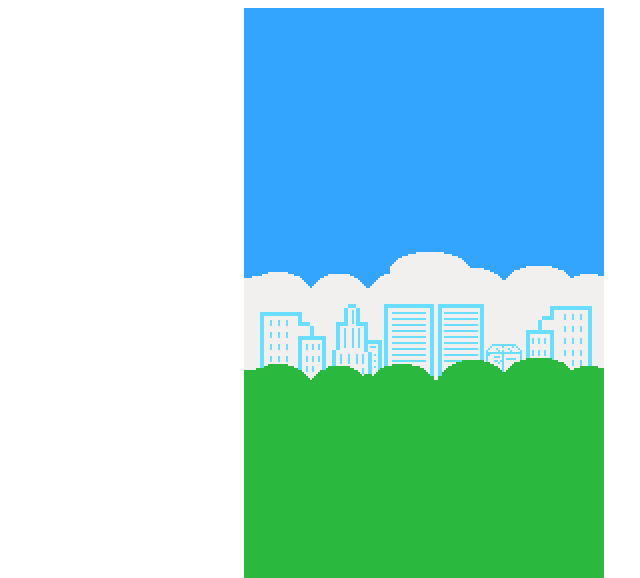
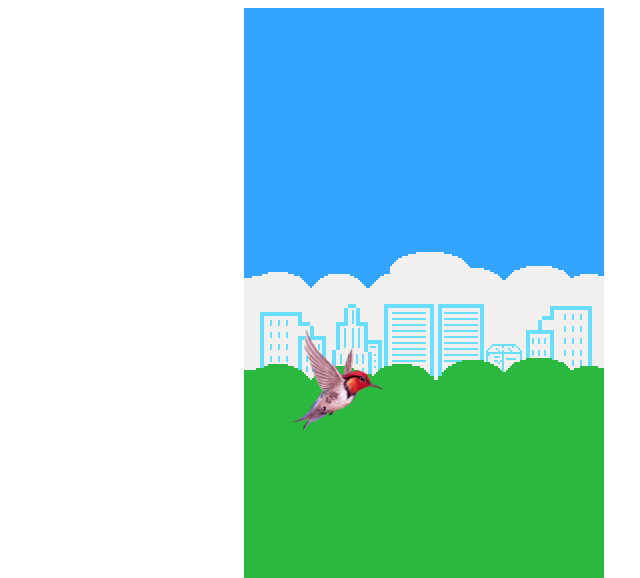
Before and after one commit to Ronit-gurjar/flappy-bird-RTX_ON, a plain HTML site: page code/index.html in a window 1280 px wide. Shown: the top 578 px of the page, without its empty margins (321-961 px from the left). Drawn offline with Linux system fonts and the light colour scheme.

Commit message:
adding the bird image

```diff
--- a/code/flappy.js
+++ b/code/flappy.js
@@ -4,9 +4,30 @@ let boardwidth = 360;
 let boardheight = 640;
 let context;
 
+//flappy-bird
+let birdwidth = 107;
+let birdheight = 109;
+let birdx = boardwidth/8;
+let birdy = boardheight/2
+let bird_skin;
+
+let bird={
+    x:birdx,
+    y:birdy,
+    width:birdwidth,
+    height:birdheight
+}
+
 window.onload = function(){
     board = document.getElementById("board");
     board.height = boardheight;
     board.width = boardwidth;
     context = board.getContext("2d"); // used to draw on board
+
+    //draw the bird
+    bird_skin = new Image();
+    bird_skin.src = "./pngwing_bird.png"
+    bird_skin.onload = function(){
+        context.drawImage(bird_skin,birdx,birdy,bird.width,bird.height);
+    }
 }
--- a/code/style.css
+++ b/code/style.css
@@ -7,7 +7,3 @@ body{
     background-color: skyblue;
     background-image: url("flappy_bg.png");
 }
-
-body.img{
-    position: relative;
-}
```
